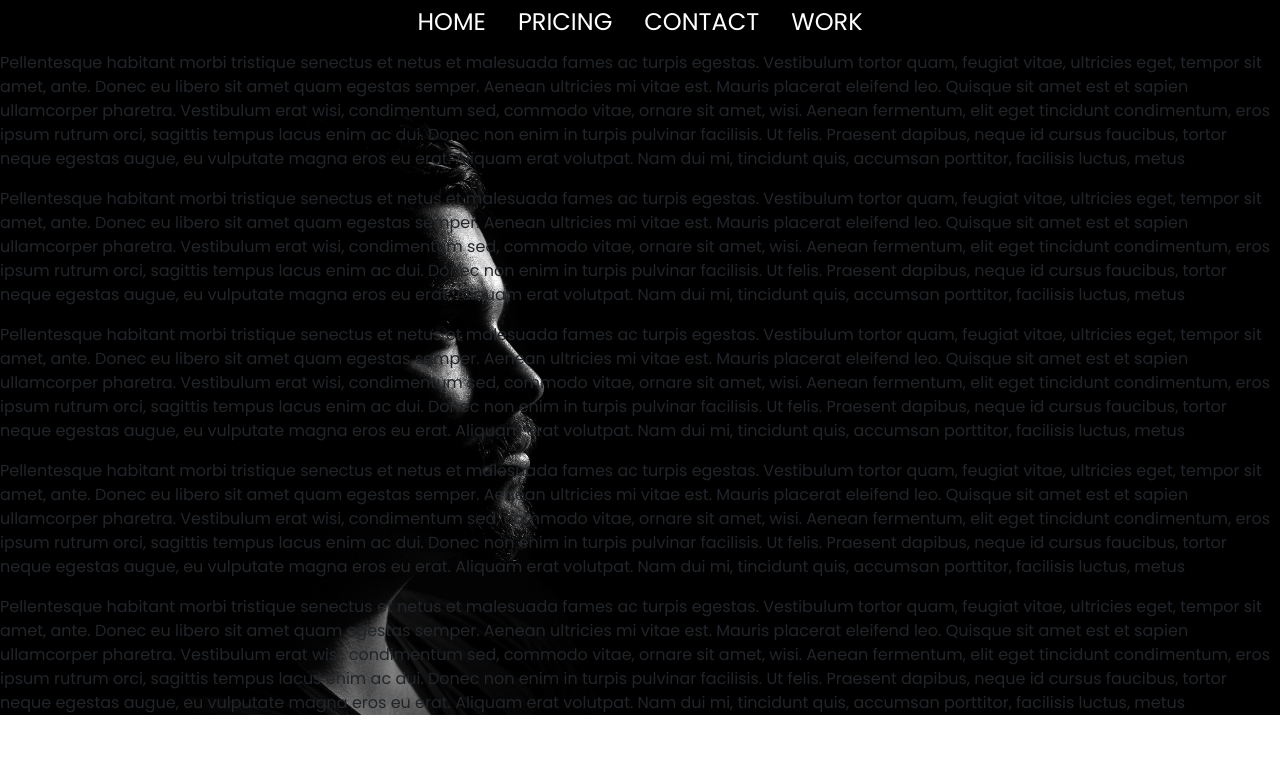
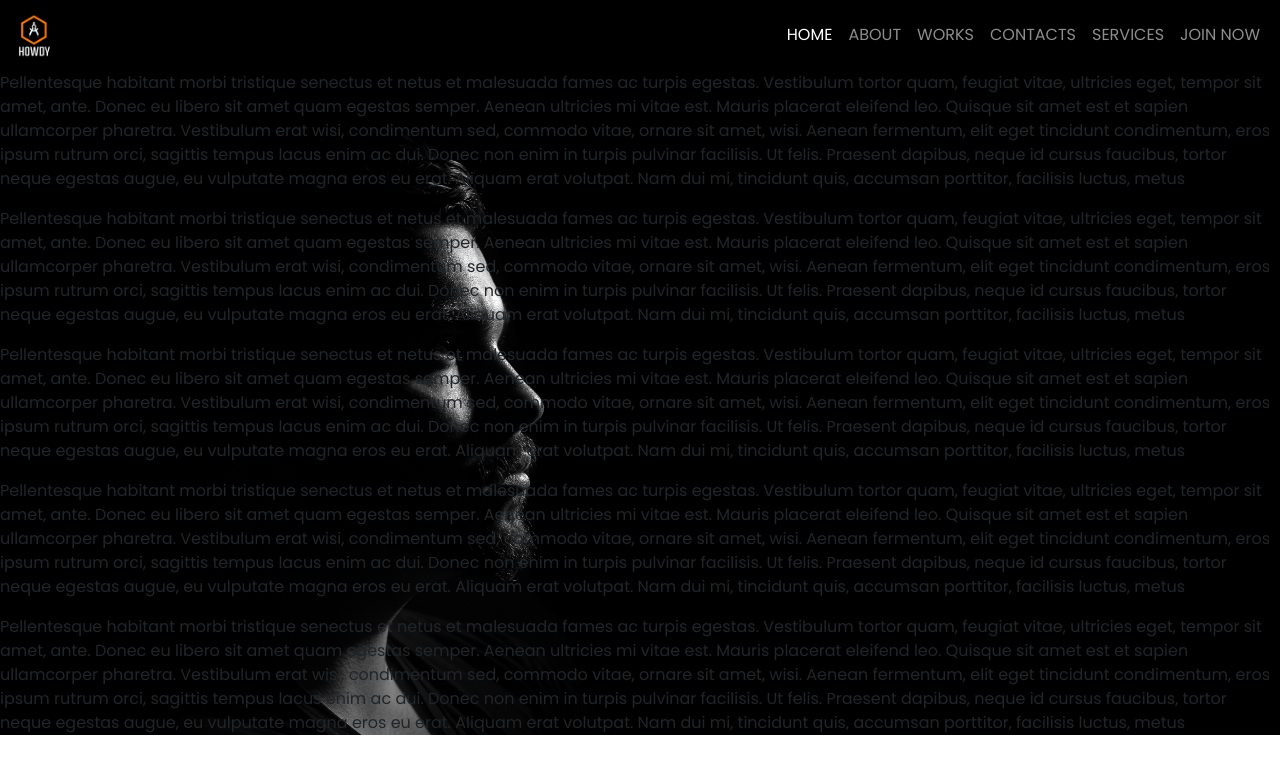
Before and after one commit to HowdyMate/theBeginning, an Angular app: page / in a window 1280 px wide. Shown: the top 774 px of the page. Built offline with nearby package versions, Linux system fonts and the light colour scheme; a web font is replaced by a local one.

Commit message:
mdified navbar as needed

```diff
--- a/src/app/app.component.html
+++ b/src/app/app.component.html
@@ -7,20 +7,37 @@
 </head>
 
 <body>
-  <ul class="nav justify-content-center " style="background-color: #000000;">
+  <nav class="navbar navbar-expand-lg navbar-dark" style="background-color: black;">
+    <div class="container-fluid">
+      <a class="navbar-brand d-lg-none" href="#"><img src="../assets/images/howdy-white.png" style="width:45px; height:45px;" /></a>
+      <button class="navbar-toggler" type="button" data-bs-toggle="collapse" data-bs-target="#navbarNavAltMarkup" aria-controls="navbarNavAltMarkup" aria-expanded="false" aria-label="Toggle navigation">
+        <span class="navbar-toggler-icon"></span>
+      </button>
+      <a class="navbar-brand d-none d-lg-block" href="#"><img src="../assets/images/howdy-white.png" style="width:45px; height:45px;"/></a>
+      <div class="collapse navbar-collapse justify-content-end" id="navbarNavAltMarkup">
+        <ul class="navbar-nav">
           <li class="nav-item">
-      <a class="nav-link active mb-1 h4" aria-current="page" href="#">Home</a>
+            <a class="nav-link active" href="#">Home</a>
           </li>
           <li class="nav-item">
-      <a class="nav-link mb-1 h4" href="#">Pricing</a>
+            <a class="nav-link" href="#">about</a>
           </li>
           <li class="nav-item">
-      <a class="nav-link mb-1 h4" href="#">Contact</a>
+            <a class="nav-link" href="#">works</a>
           </li>
           <li class="nav-item">
-      <a class="nav-link mb-1 h4" href="#">Work</a>
+            <a class="nav-link" href="#">contacts</a>
+          </li>
+          <li class="nav-item">
+            <a class="nav-link" href="#">services</a>
+          </li>
+          <li class="nav-item">
+            <a class="nav-link" href="#">join now</a>
           </li>
         </ul>
+      </div>
+    </div>
+  </nav>
   <div class="top">
     <p>Pellentesque habitant morbi tristique senectus et netus et malesuada fames ac turpis egestas. Vestibulum tortor
       quam, feugiat vitae, ultricies eget, tempor sit amet, ante. Donec eu libero sit amet quam egestas semper. Aenean
```
Also changed, not shown: src/assets/images/howdy-white.png (added). Lines whose indentation alone changed are shown as unchanged.
